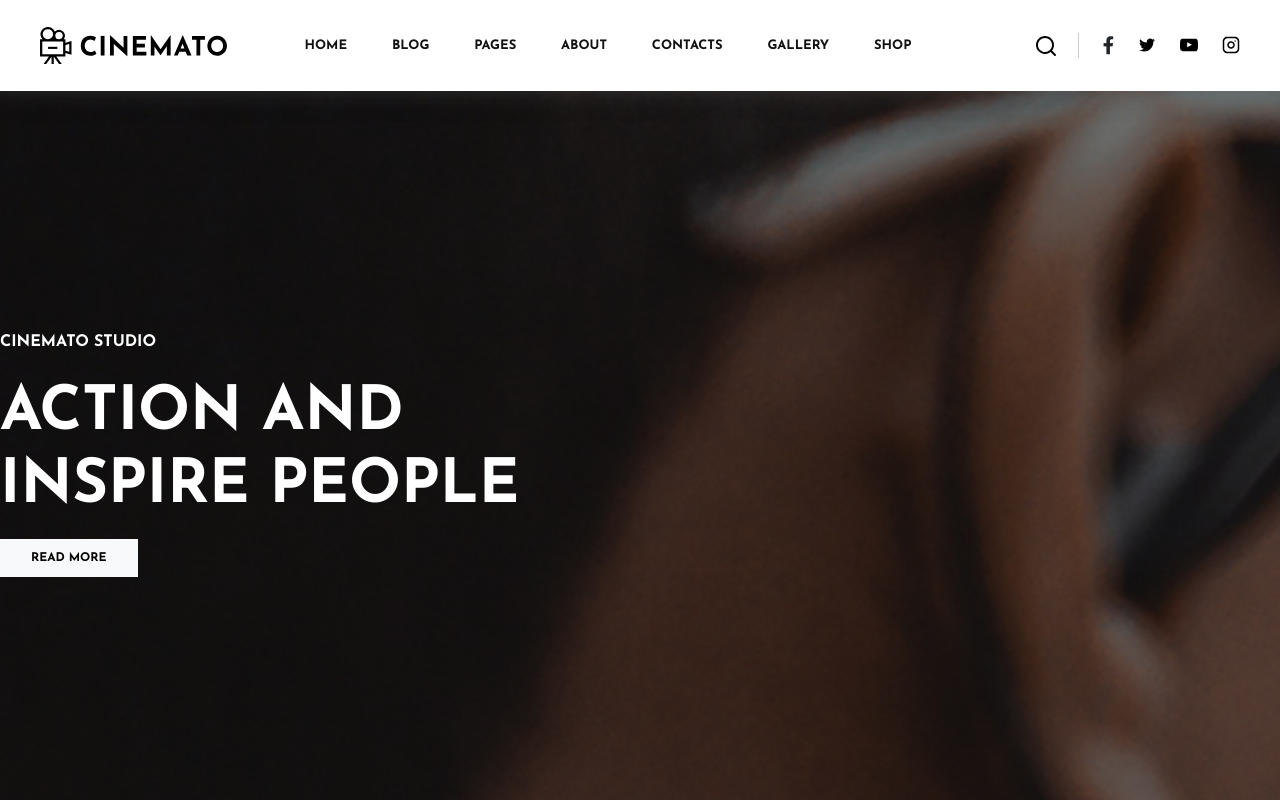
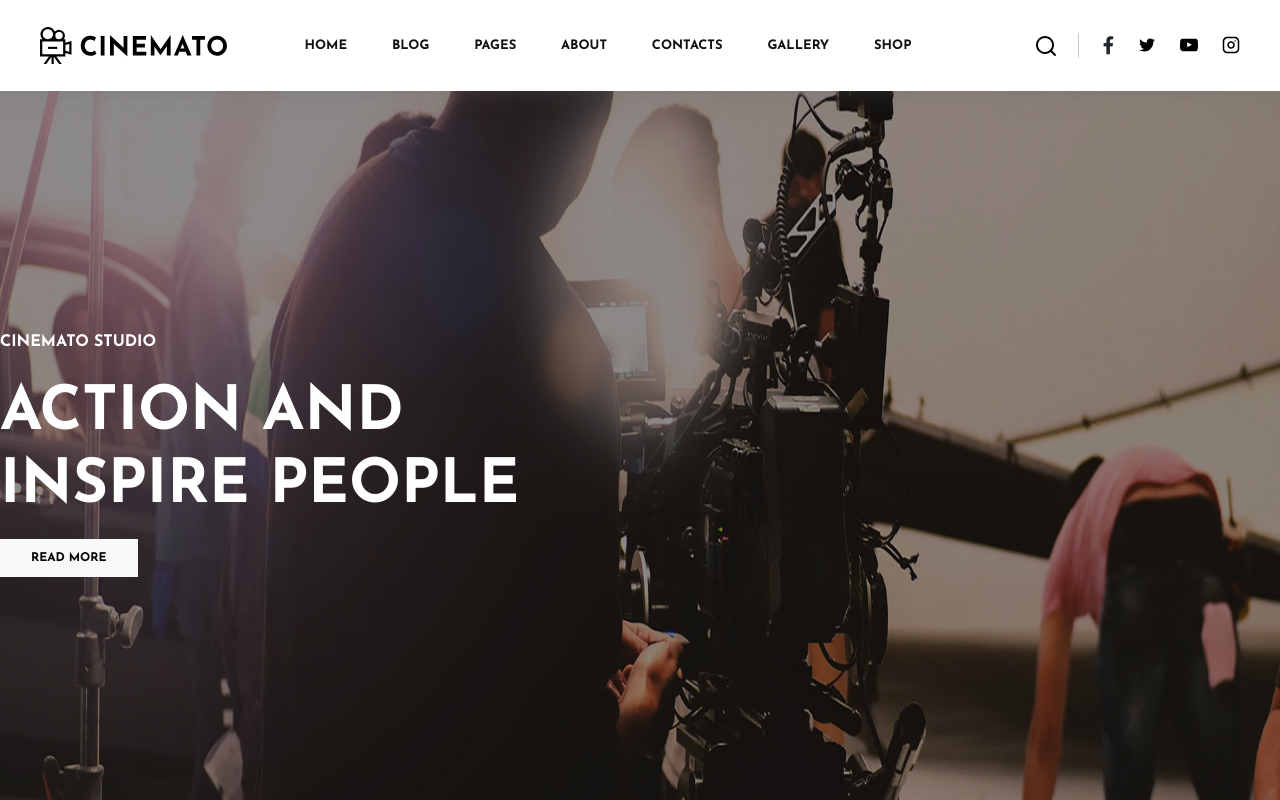
Before and after one commit to MarioSantoro/proj-html-vuejs, a Vue app: page / in a window 1280 px wide. Shown: the top 800 px of the page. Built offline with nearby package versions, Linux system fonts and the light colour scheme.

Commit message:
added dynamic jumbotron and created another carousel

```diff
--- a/src/components/Jumbotron.vue
+++ b/src/components/Jumbotron.vue
@@ -1,9 +1,16 @@
 <template>
     <div class="jumbotron">
+        <img class="jumbo-image" :src="getImagePath(dataListJumbo[ActiveIndex].image)" alt="">
         <div class="content-container  d-flex align-items-center h-100">
+            <div class="slider-button prev" @click="PreviousImage">
+                <img src="../assets/left-arrow.svg" alt="">
+            </div>
+            <div class="slider-button next" @click="NextImage">
+                <img src="../assets/right-arrow.svg" alt="">
+            </div>
             <div class="content text-uppercase">
-                <p>Cinemato Studio</p>
-                <h1 class="fw-bold">Action And Inspire People</h1>
+                <p>{{ dataListJumbo[ActiveIndex].type }}</p>
+                <h1 class="fw-bold">{{ dataListJumbo[ActiveIndex].title }}</h1>
                 <button class="btn btn-light text-uppercase fw-bold">Read more</button>
             </div>
         </div>
@@ -11,20 +18,97 @@
 </template>
 <script>
 export default {
+    data() {
+        return {
+            dataListJumbo: [
+                {
+                    image: 'Main-Banner-1.jpg',
+                    type: 'Cinemato Studio',
+                    title: 'Action And Inspire People'
+                },
+                {
+                    image: 'Main-Banner-2.jpg',
+                    type: 'Cinemato Director',
+                    title: 'Dancing with of the stars'
+                }
+            ],
+            ActiveIndex: 0,
+        }
+    },
+    methods: {
+        getImagePath: function (img) {
+            return new URL(`../assets/${img}`, import.meta.url).href;
+        },
 
+        PreviousImage() {
+            if (this.ActiveIndex === 0) {
+                this.ActiveIndex = this.dataListJumbo.length - 1;
+            } else {
+                this.ActiveIndex--;
+            }
+
+        },
+
+        NextImage() {
+            if (this.ActiveIndex === this.dataListJumbo.length - 1) {
+                this.ActiveIndex = 0;
+            } else {
+                this.ActiveIndex++;
+            }
+
+        },
+    }
 }
 </script>
 <style lang="scss" scoped>
 @use "../styles/utilities/variables.scss" as *;
 
 div.jumbotron {
+    position: relative;
     height: 900px;
     width: 100%;
-    background-image: url(../assets/bredcum-img.jpg);
-    background-size: cover;
     color: $ColorWhite;
     font-weight: bolder;
     line-height: 69px;
+
+    img.jumbo-image {
+        width: 100%;
+        height: 100%;
+        position: absolute;
+    }
+
+    .slider-button {
+        display: flex;
+        justify-content: center;
+        align-items: center;
+        width: 40px;
+        height: 40px;
+        background-color: rgba(0, 0, 0, 0.5);
+        position: absolute;
+        top: 50%;
+        transform: translate(-50%);
+        z-index: 2;
+        display: none;
+        cursor: pointer;
+    }
+
+    .slider-button img {
+        width: 15px;
+        height: 15px;
+        filter: invert(100%);
+    }
+
+    .slider-button.prev {
+        left: 35px;
+    }
+
+    .slider-button.next {
+        right: 0;
+    }
+
+    div.content {
+        z-index: 3;
+    }
 
     h1 {
         width: 547px;
@@ -44,4 +128,8 @@ div.jumbotron {
         padding: 9px 30px;
     }
 }
+
+div.jumbotron:hover .slider-button {
+    display: flex;
+}
 </style>
```
Also changed, not shown: src/assets/Main-Banner-1.jpg (added), src/assets/Main-Banner-2.jpg (added).
